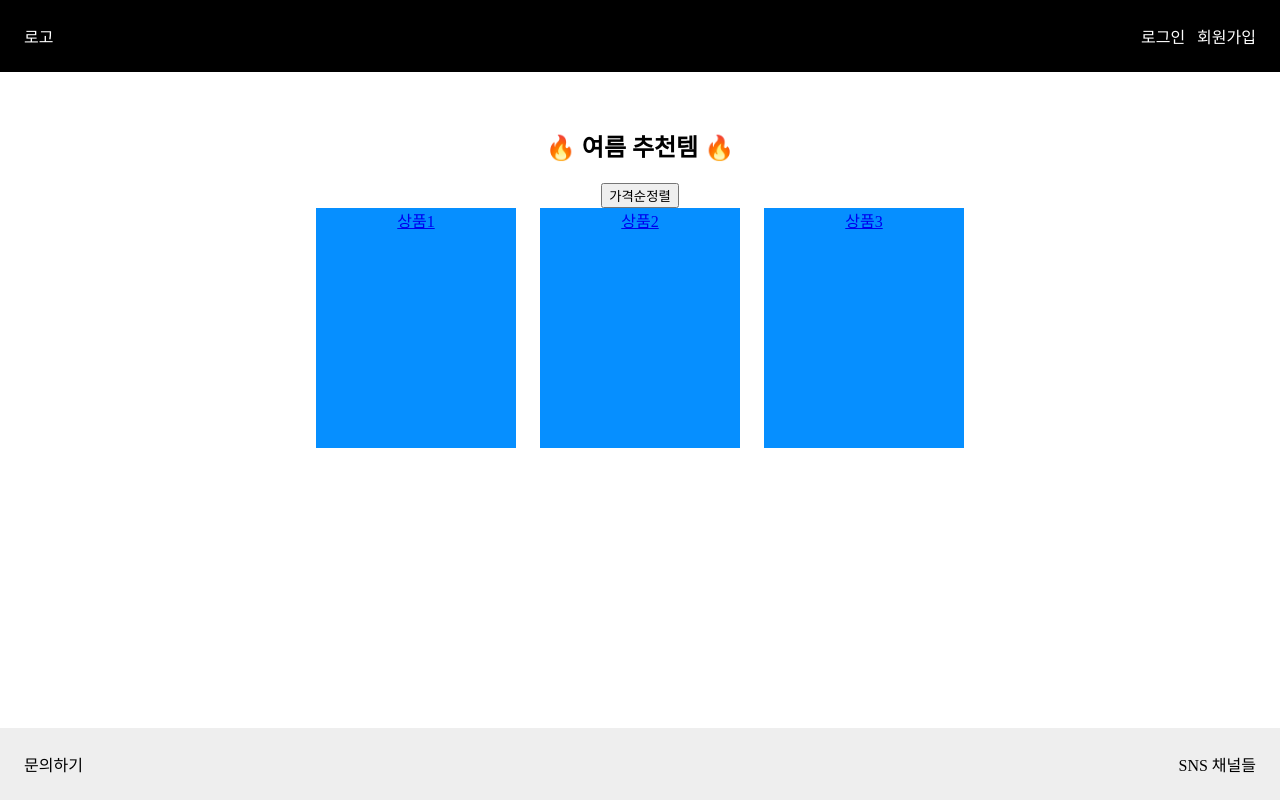
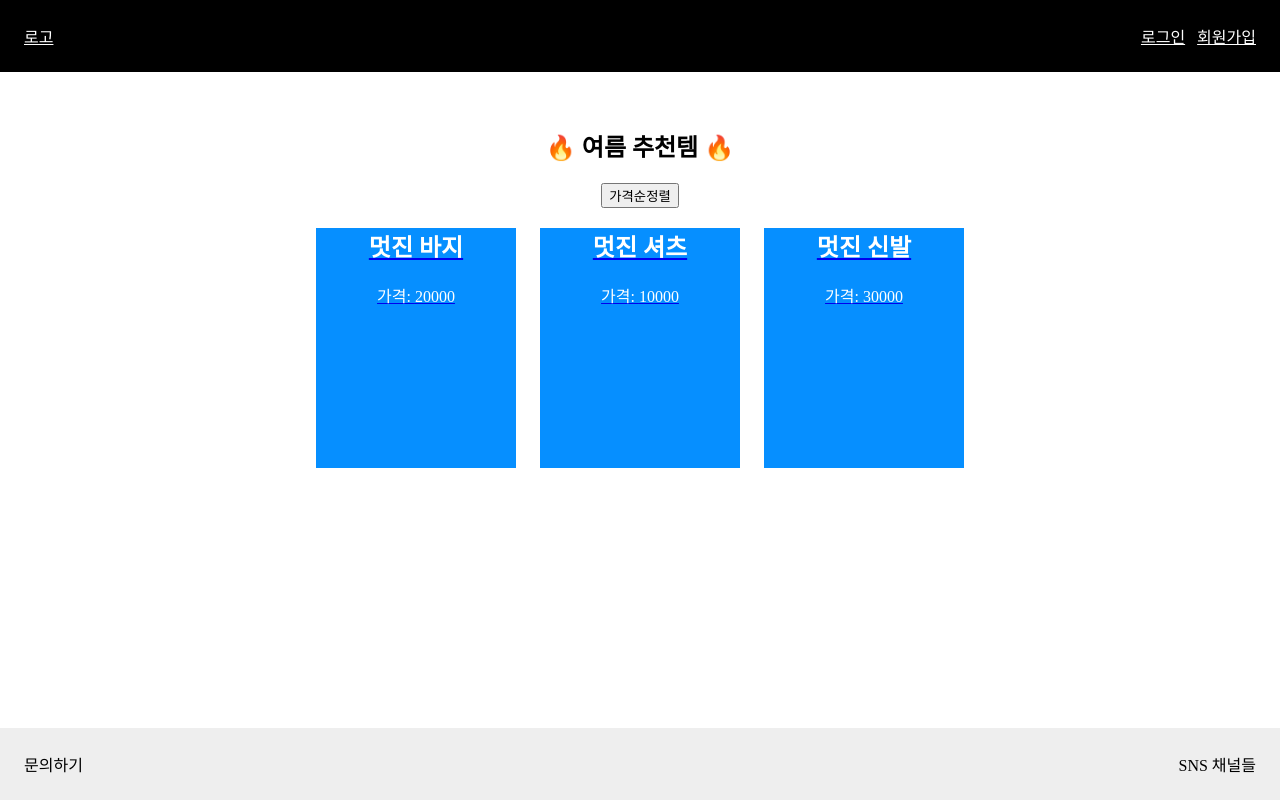
Before and after one commit to DevelopSoo/react-basic, a React (Vite) app: page /products in a window 1280 px wide. Built offline with nearby package versions, Linux system fonts and the light colour scheme.

Commit message:
update: 데이터 추가

```diff
--- a/src/App.jsx
+++ b/src/App.jsx
@@ -3,15 +3,45 @@ import Main from "./pages/Main";
 import Products from "./pages/Products";
 import Product from "./pages/Product";
 import Layout from "./common/Layout";
+import { useState } from "react";
 
 function App() {
+  const [products, setProducts] = useState([
+    {
+      id: 1,
+      name: "멋진 바지",
+      price: 20000,
+      options: [28, 30, 32],
+      likeCount: 100,
+    },
+    {
+      id: 2,
+      name: "멋진 셔츠",
+      price: 10000,
+      options: ["small", "medium", "large"],
+      likeCount: 200,
+    },
+    {
+      id: 3,
+      name: "멋진 신발",
+      price: 30000,
+      options: [230, 240, 250, 260, 270],
+      likeCount: 300,
+    },
+  ]);
+
   return (
     <BrowserRouter>
       <Routes>
         <Route element={<Layout />}>
-          <Route path="/" element={<Main />} />
-          <Route path="/products" element={<Products />} />
-          <Route path="/products/:id" element={<Product />} />
+          <Route path="/" element={<Main products={products} />} />
+          <Route path="/products" element={<Products products={products} />} />
+          <Route
+            path="/products/:id"
+            element={<Product products={products} />}
+          />
+          <Route path="/login" element={<div>로그인 페이지</div>} />
+          <Route path="/signup" element={<div>회원가입 페이지</div>} />
         </Route>
         <Route
           path="*"
--- a/src/common/Layout.jsx
+++ b/src/common/Layout.jsx
@@ -1,4 +1,4 @@
-import { Outlet } from "react-router-dom";
+import { Outlet, Link } from "react-router-dom";
 
 function Layout() {
   return (
@@ -12,15 +12,37 @@ function Layout() {
           color: "white",
         }}
       >
-        <div>로고</div>
+        <Link
+          to="/"
+          style={{
+            color: "white",
+          }}
+        >
+          <div>로고</div>
+        </Link>
+
         <div
           style={{
             display: "flex",
             gap: "12px",
           }}
         >
-          <div>로그인</div>
-          <div>회원가입</div>
+          <Link
+            to="/login"
+            style={{
+              color: "white",
+            }}
+          >
+            <div>로그인</div>
+          </Link>
+          <Link
+            to="/signup"
+            style={{
+              color: "white",
+            }}
+          >
+            <div>회원가입</div>
+          </Link>
         </div>
       </header>
       <Outlet />
--- a/src/pages/Main.jsx
+++ b/src/pages/Main.jsx
@@ -1,7 +1,7 @@
 // 1. Link import 하기
 import { Link, useNavigate } from "react-router-dom";
 
-export default function Main() {
+export default function Main({ products }) {
   // 2. 아래와 같이 변수로 선언
   const navigate = useNavigate();
   return (
@@ -43,33 +43,20 @@ export default function Main() {
             gap: "24px",
           }}
         >
+          {products.map((product) => (
             <div
+              key={product.id}
               style={{
                 width: "200px",
                 height: "240px",
                 backgroundColor: "#068FFF",
+                color: "white",
               }}
             >
-            상품1
+              <h2>{product.name}</h2>
+              <p>가격: {product.price}</p>
             </div>
-          <div
-            style={{
-              width: "200px",
-              height: "240px",
-              backgroundColor: "#068FFF",
-            }}
-          >
-            상품2
-          </div>
-          <div
-            style={{
-              width: "200px",
-              height: "240px",
-              backgroundColor: "#068FFF",
-            }}
-          >
-            상품3
-          </div>
+          ))}
         </div>
       </section>
       {/* 추가적인 데이터 */}
--- a/src/pages/Product.jsx
+++ b/src/pages/Product.jsx
@@ -1,7 +1,14 @@
+import { useState } from "react";
 import { useParams } from "react-router-dom";
 
-export default function Product() {
+export default function Product({ products }) {
   const { id } = useParams();
+  const [selectedOption, setSelectedOption] = useState("");
+  const onSelectHandler = (e) => {
+    setSelectedOption(e.target.value);
+  };
+  const product = products.find((product) => product.id === Number(id));
+
   return (
     <div>
       <h1>상세 페이지</h1>
@@ -18,23 +25,30 @@ export default function Product() {
             width: "200px",
             height: "240px",
             backgroundColor: "#068FFF",
+            color: "white",
+            textAlign: "center",
           }}
         >
-          상품{id}
+          <h2>{product.name}</h2>
         </div>
         <div>
-          <h3>가격: ~~~~</h3>
-          <h3>좋아요: ~~~~</h3>
+          <h3>가격: {product.price} 원</h3>
+          <h3>좋아요: {product.likeCount} 개</h3>
           <h3>구매옵션</h3>
           <select
             style={{
               width: "100px",
             }}
+            onChange={onSelectHandler}
           >
-            <option>옵션1</option>
-            <option>옵션2</option>
-            <option>옵션3</option>
+            <option value="">선택하세요</option>
+            {product.options.map((option) => (
+              <option key={option} value={option}>
+                {option}
+              </option>
+            ))}
           </select>
+          {selectedOption && <p>선택된 옵션: {selectedOption}</p>}
         </div>
       </div>
     </div>
--- a/src/pages/Products.jsx
+++ b/src/pages/Products.jsx
@@ -1,8 +1,7 @@
 import { Link, useSearchParams } from "react-router-dom";
 
-export default function Products() {
+export default function Products({ products }) {
   const [searchParams, setSearchParams] = useSearchParams();
-  console.log({ searchParams: searchParams.get("sort") });
   return (
     <div
       style={{
@@ -27,39 +26,21 @@ export default function Products() {
           gap: "24px",
         }}
       >
-        <Link to="/products/1">
+        {products.map((product) => (
+          <Link key={product.id} to={`/products/${product.id}`}>
             <div
               style={{
                 width: "200px",
                 height: "240px",
                 backgroundColor: "#068FFF",
+                color: "white",
               }}
             >
-            상품1
+              <h2>{product.name}</h2>
+              <p>가격: {product.price}</p>
             </div>
           </Link>
-        <Link to="/products/2">
-          <div
-            style={{
-              width: "200px",
-              height: "240px",
-              backgroundColor: "#068FFF",
-            }}
-          >
-            상품2
-          </div>
-        </Link>
-        <Link to="/products/3">
-          <div
-            style={{
-              width: "200px",
-              height: "240px",
-              backgroundColor: "#068FFF",
-            }}
-          >
-            상품3
-          </div>
-        </Link>
+        ))}
       </div>
     </div>
   );
```
Lines whose indentation alone changed are shown as unchanged.
